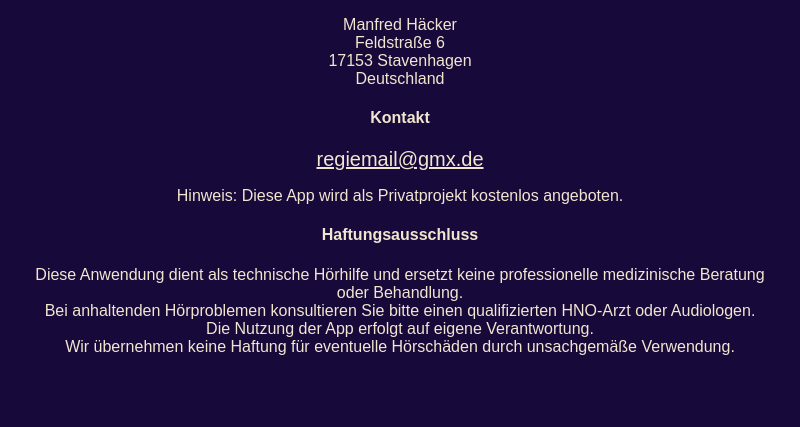
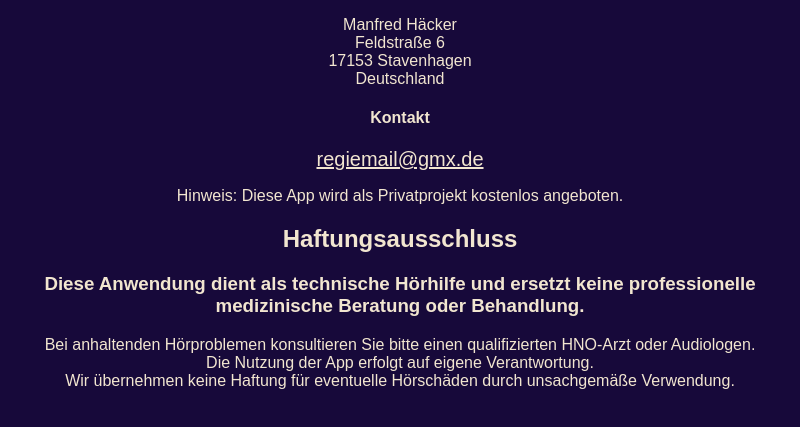
Before and after one commit to hupsclick/ohrzeit-web, an Electron app: page impressum.html in a window 800 px wide. Shown: the part 121-548 px from the top of the page. Drawn offline with Linux system fonts and the light colour scheme.

Commit message:
Add files via upload
Hinweis Neuer Style.

```diff
--- a/impressum.html
+++ b/impressum.html
@@ -16,8 +16,8 @@
 	  <h4>Kontakt</h4>
         <a href="mailto:regiemail@gmx.de" style="color:#F2E6D0; font-size: 20px;">regiemail@gmx.de</a></p>
     <p>Hinweis: Diese App wird als Privatprojekt kostenlos angeboten.</p>
-	<h4>Haftungsausschluss</h4><p>
-      Diese Anwendung dient als technische Hörhilfe und ersetzt keine professionelle medizinische Beratung oder Behandlung.<br>
+	<h2>Haftungsausschluss</h2>
+      <h3>Diese Anwendung dient als technische Hörhilfe und ersetzt keine professionelle medizinische Beratung oder Behandlung.</h3><p>
 	  Bei anhaltenden Hörproblemen konsultieren Sie bitte einen qualifizierten HNO-Arzt oder Audiologen.<br>
      Die Nutzung der App erfolgt auf eigene Verantwortung.<br>
 	 Wir übernehmen keine Haftung für eventuelle Hörschäden durch unsachgemäße Verwendung.
```
